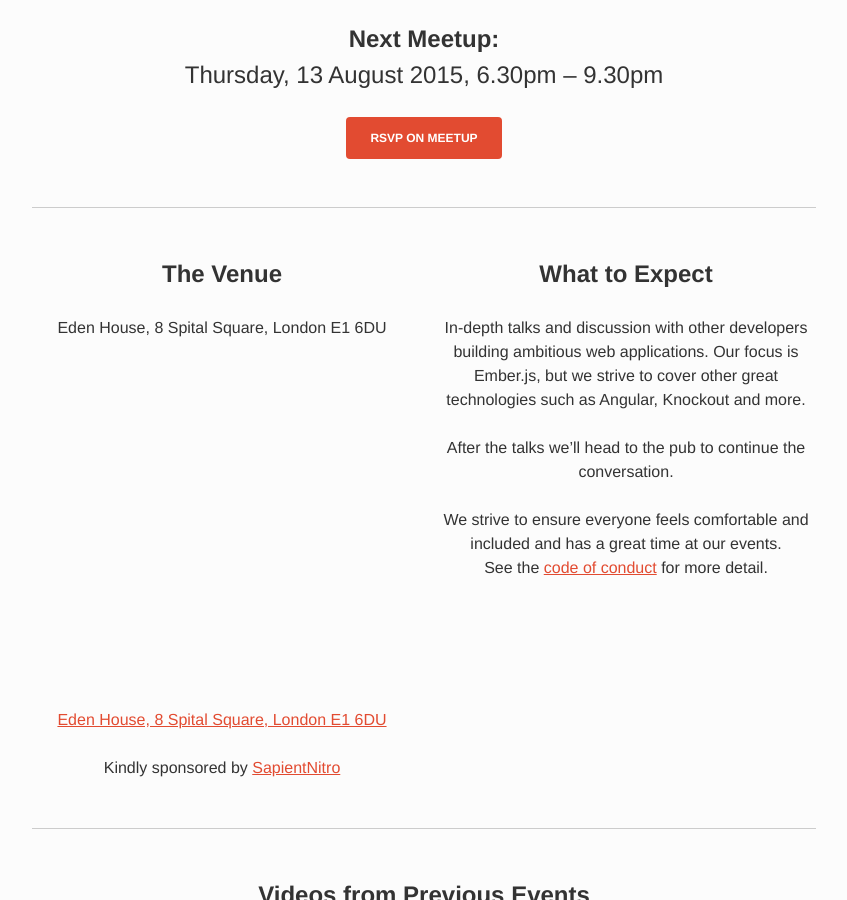
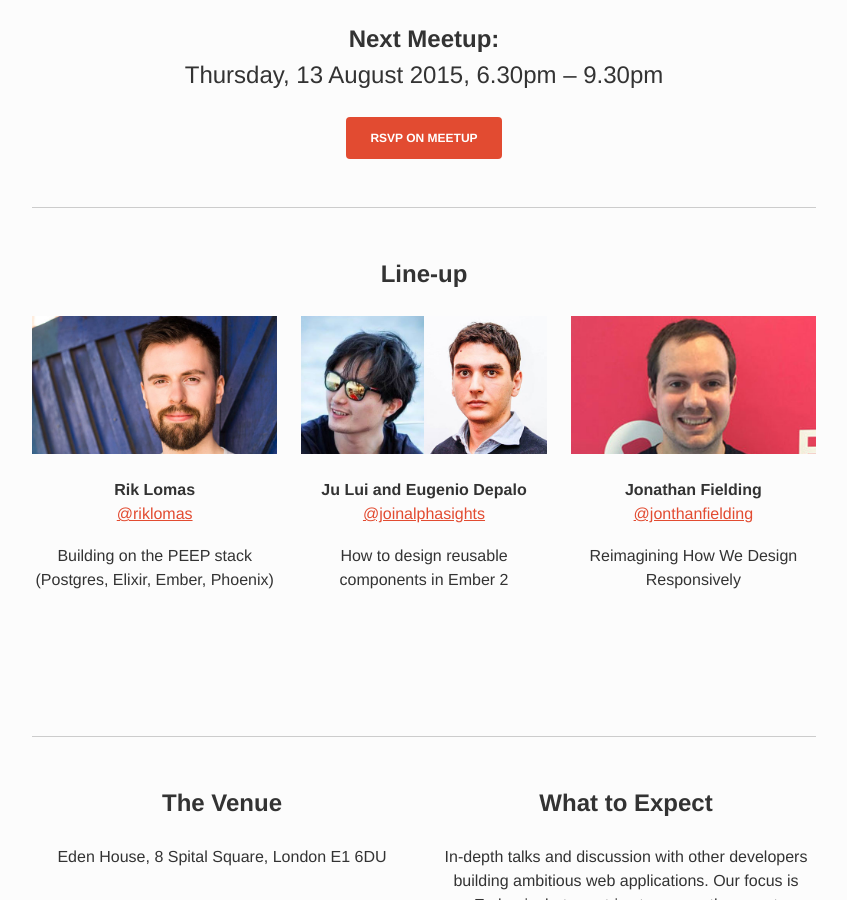
Before and after one commit to emberlondon/emberlondon.github.io, a Jekyll site: the page built from index.html, in a window 1280 px wide and 900 px high, scrolled down 826 px. Shown: the whole window, without its empty margins (216-1063 px from the left). Built offline with Jekyll 4.4.1, drawn with Linux system fonts in a browser that asks for light colours; nearby versions of some CDN libraries.

Commit message:
August 2015 Line-up

```diff
--- a/_data/next-meetup.yml
+++ b/_data/next-meetup.yml
@@ -3,19 +3,16 @@ time: 6.30pm – 9.30pm
 datetime_aria: Thursday, thirteenth of August, two-thousand and fifteen, six thirty pm to nine thirty pm.
 location: Eden House, 8 Spital Square, London E1 6DU
 url: "http://www.meetup.com/London-Emberjs-User-Group/events/221724941/"
-# talks:
-#   - speaker_name:
-#     speaker_twitter:
-#     image:
-#     title:
-#     abstract:
-#   - speaker_name:
-#     speaker_twitter:
-#     image:
-#     title:
-#     abstract:
-#   - speaker_name:
-#     speaker_twitter:
-#     image:
-#     title:
-#     abstract:
+talks:
+  - speaker_name: Rik Lomas
+    speaker_twitter: riklomas
+    image: images/speakers/riklomas.jpg
+    title: Building on the PEEP stack (Postgres, Elixir, Ember, Phoenix)
+  - speaker_name: Ju Lui and Eugenio Depalo
+    speaker_twitter: joinalphasights
+    image: images/speakers/alphasights.jpg
+    title: How to design reusable components in Ember 2
+  - speaker_name: Jonathan Fielding
+    speaker_twitter: jonthanfielding
+    image: images/speakers/jonthanfielding.jpg
+    title: Reimagining How We Design Responsively
```
Also changed, not shown: images/speakers/alphasights.jpg (added), images/speakers/jonthanfielding.jpg (added), images/speakers/riklomas.jpg (added).
